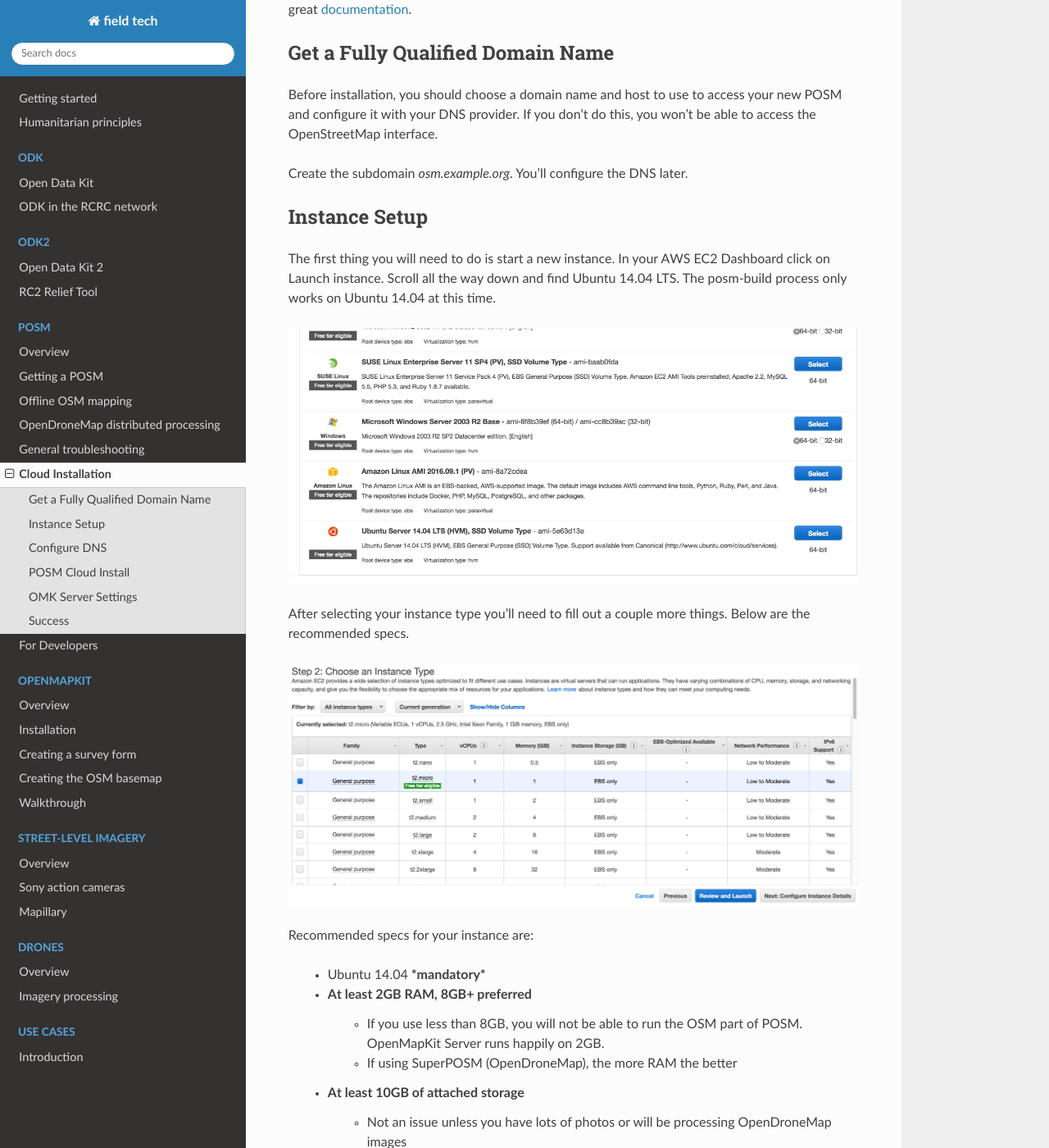
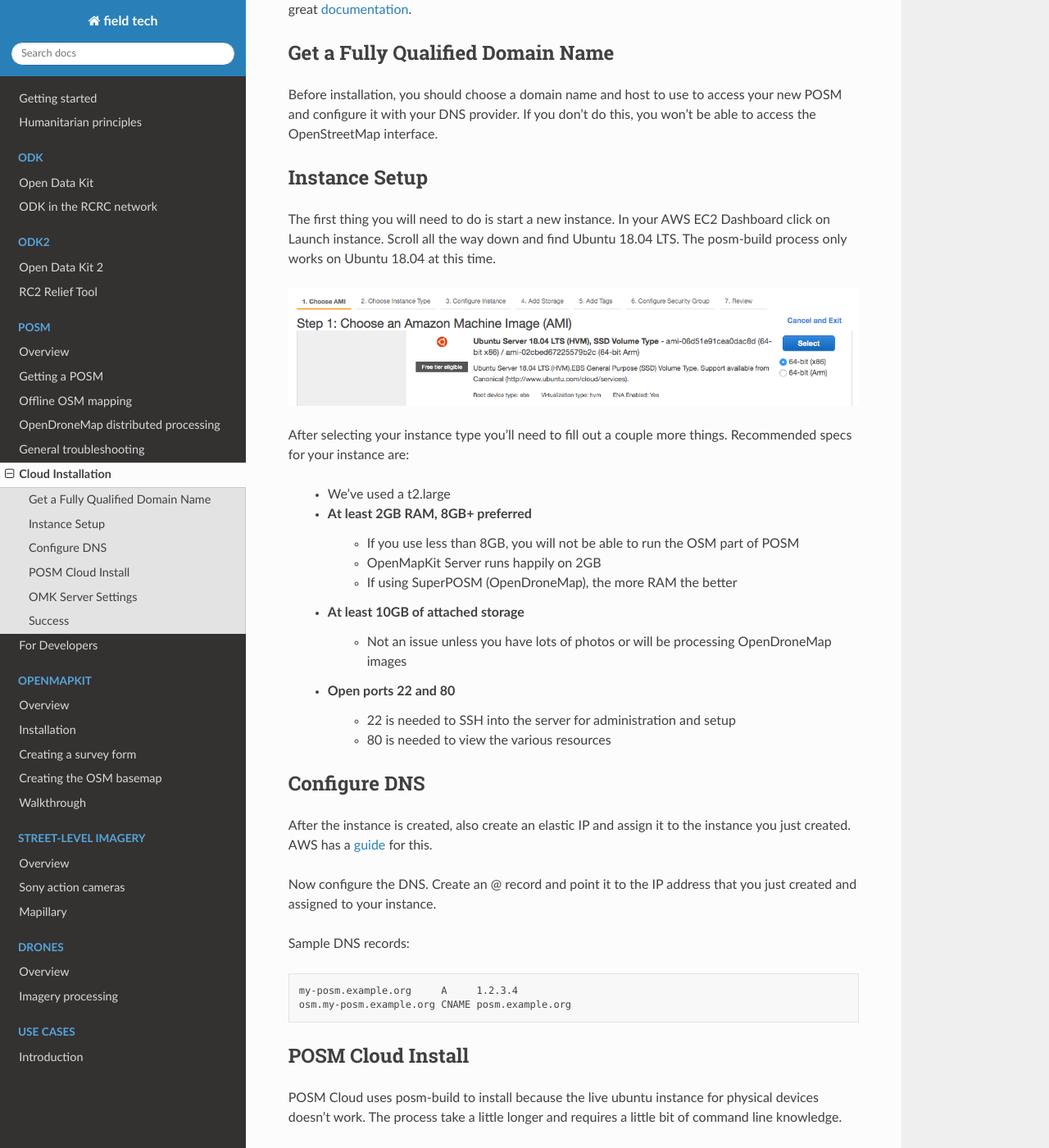
Before and after one commit to posm/docs, a Sphinx documentation site: the page built from source/posm/cloud.rst, in a window 1280 px wide and 1400 px high, scrolled down 429 px. Shown: the whole window at 82% size. Built offline with Sphinx 7.4.7 and the Read the Docs theme 2.0.0, drawn with Linux system fonts in a browser that asks for light colours; some of the changed text lies outside the part shown.

Commit message:
cloud and readme updates

```diff
--- a/source/posm/cloud.rst
+++ b/source/posm/cloud.rst
@@ -14,39 +14,33 @@
 
 Before installation, you should choose a domain name and host to use to access your new POSM and configure it with your DNS provider. If you don't do this, you won't be able to access the OpenStreetMap interface.
 
-Create the subdomain `osm.example.org`. You'll configure the DNS later.
-
 **************
 Instance Setup
 **************
 
-The first thing you will need to do is start a new instance. In your AWS EC2 Dashboard click on Launch instance. Scroll all the way down and find Ubuntu 14.04 LTS. The posm-build process only works on Ubuntu 14.04 at this time.
+The first thing you will need to do is start a new instance. In your AWS EC2 Dashboard click on Launch instance. Scroll all the way down and find Ubuntu 18.04 LTS. The posm-build process only works on Ubuntu 18.04 at this time.
 
 .. image:: /img/posm/cloud/ec2-ami.png
 
 
-After selecting your instance type you'll need to fill out a couple more things. Below are the recommended specs.
+After selecting your instance type you'll need to fill out a couple more things. Recommended specs for your instance are:
 
-.. image:: /img/posm/cloud/ec2-instance-type.png
-
-Recommended specs for your instance are:
-
- * Ubuntu 14.04 ***mandatory***
+ * We've used a t2.large
  * At least 2GB RAM, 8GB+ preferred
-     * If you use less than 8GB, you will not be able to run the OSM part of POSM. OpenMapKit Server runs happily on 2GB.
+     * If you use less than 8GB, you will not be able to run the OSM part of POSM
+     * OpenMapKit Server runs happily on 2GB
      * If using SuperPOSM (OpenDroneMap), the more RAM the better
  * At least 10GB of attached storage
      * Not an issue unless you have lots of photos or will be processing OpenDroneMap images
  * Open ports 22 and 80
      * 22 is needed to SSH into the server for administration and setup
      * 80 is needed to view the various resources
- * Our internal instance runs on a t2.large
 
 *************
 Configure DNS
 *************
 
-After the instance is created, also create an elastic IP and assign it to the instance you just created. AWS has a `great guide <http://docs.aws.amazon.com/AWSEC2/latest/UserGuide/elastic-ip-addresses-eip.html#working-with-eips>`_ for this.
+After the instance is created, also create an elastic IP and assign it to the instance you just created. AWS has a `guide <http://docs.aws.amazon.com/AWSEC2/latest/UserGuide/elastic-ip-addresses-eip.html#working-with-eips>`_ for this.
 
 Now configure the DNS. Create an @ record and point it to the IP address that you just created and assigned to your instance.
 
```
Also changed, not shown: README.md (+1 -5 lines), source/img/posm/cloud/ec2-ami.png, source/img/posm/cloud/ec2-instance-type.png (deleted).
